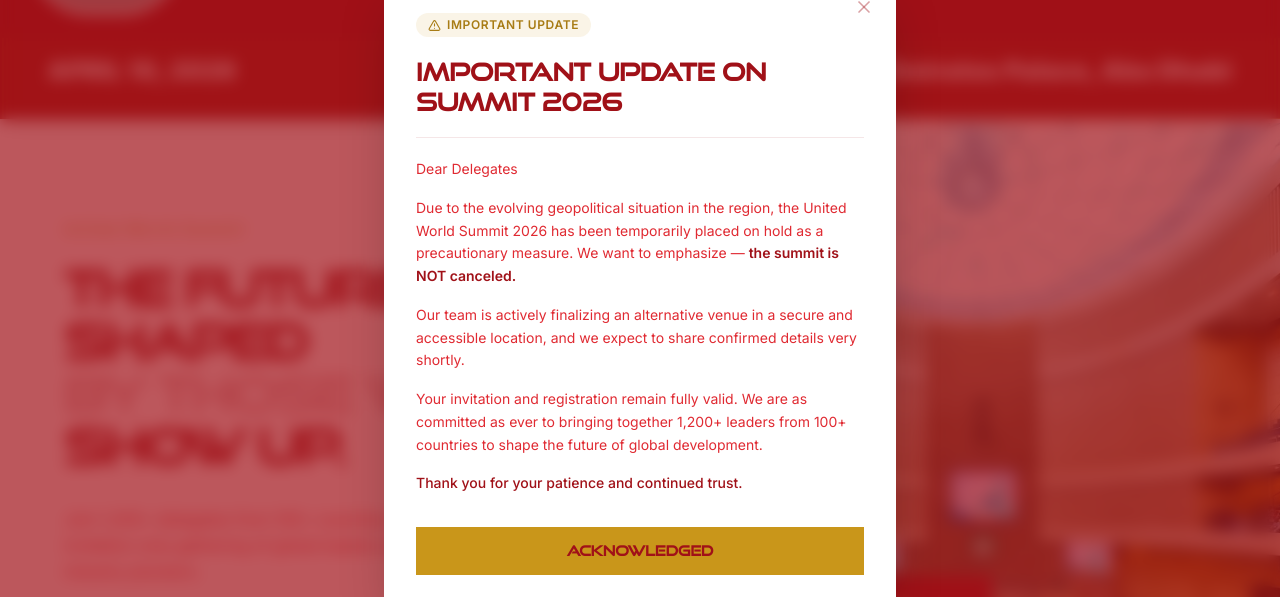
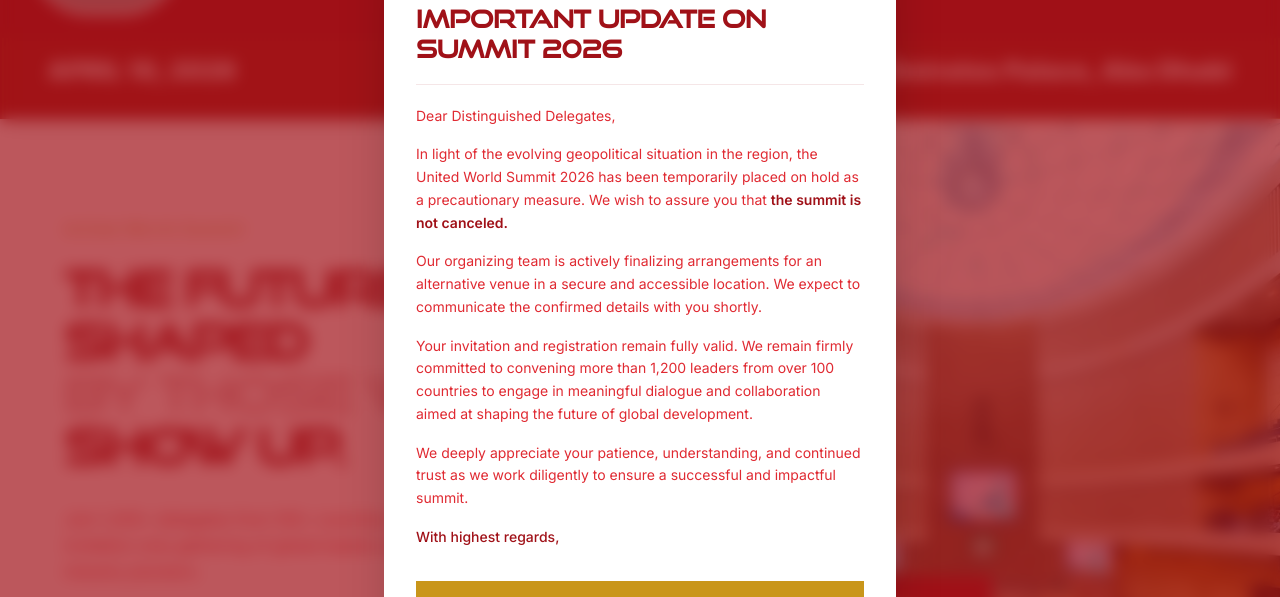
Before and after one commit to Harsh-Lad/unitedworldsummut, a Next.js app: page / in a window 1280 px wide. Shown: the part 109-706 px from the top of the page. Built offline with nearby package versions, Linux system fonts and the light colour scheme; grey boxes are pictures that could not be loaded.

Commit message:
updated modal desc

```diff
--- a/src/components/ui/UpdateModal.tsx
+++ b/src/components/ui/UpdateModal.tsx
@@ -75,27 +75,34 @@ export default function UpdateModal() {
 
               {/* Body */}
               <div className="space-y-4 text-sm text-brown-700 leading-relaxed">
-                <p>Dear Delegates</p>
+                <p>Dear Distinguished Delegates,</p>
                 <p>
-                  Due to the evolving geopolitical situation in the region, the
-                  United World Summit 2026 has been temporarily placed on hold as
-                  a precautionary measure. We want to emphasize —{" "}
+                  In light of the evolving geopolitical situation in the region,
+                  the United World Summit 2026 has been temporarily placed on
+                  hold as a precautionary measure. We wish to assure you that{" "}
                   <strong className="text-brown-950 font-semibold">
-                    the summit is NOT canceled.
+                    the summit is not canceled.
                   </strong>
                 </p>
                 <p>
-                  Our team is actively finalizing an alternative venue in a
-                  secure and accessible location, and we expect to share
-                  confirmed details very shortly.
+                  Our organizing team is actively finalizing arrangements for an
+                  alternative venue in a secure and accessible location. We
+                  expect to communicate the confirmed details with you shortly.
                 </p>
                 <p>
-                  Your invitation and registration remain fully valid. We are as
-                  committed as ever to bringing together 1,200+ leaders from 100+
-                  countries to shape the future of global development.
+                  Your invitation and registration remain fully valid. We remain
+                  firmly committed to convening more than 1,200 leaders from over
+                  100 countries to engage in meaningful dialogue and
+                  collaboration aimed at shaping the future of global
+                  development.
+                </p>
+                <p>
+                  We deeply appreciate your patience, understanding, and
+                  continued trust as we work diligently to ensure a successful
+                  and impactful summit.
                 </p>
                 <p className="text-brown-950 font-medium">
-                  Thank you for your patience and continued trust.
+                  With highest regards,
                 </p>
               </div>
             </div>
```
